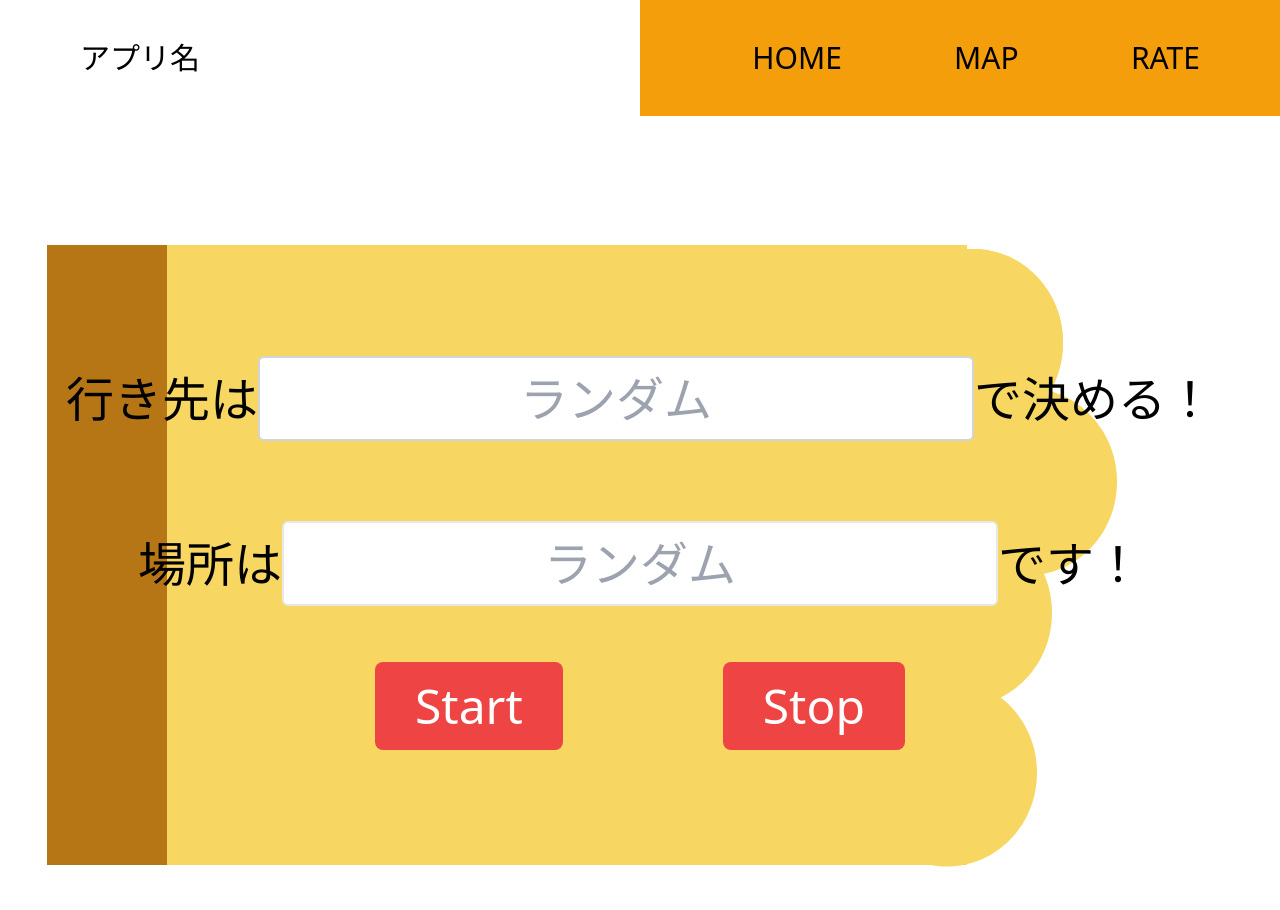
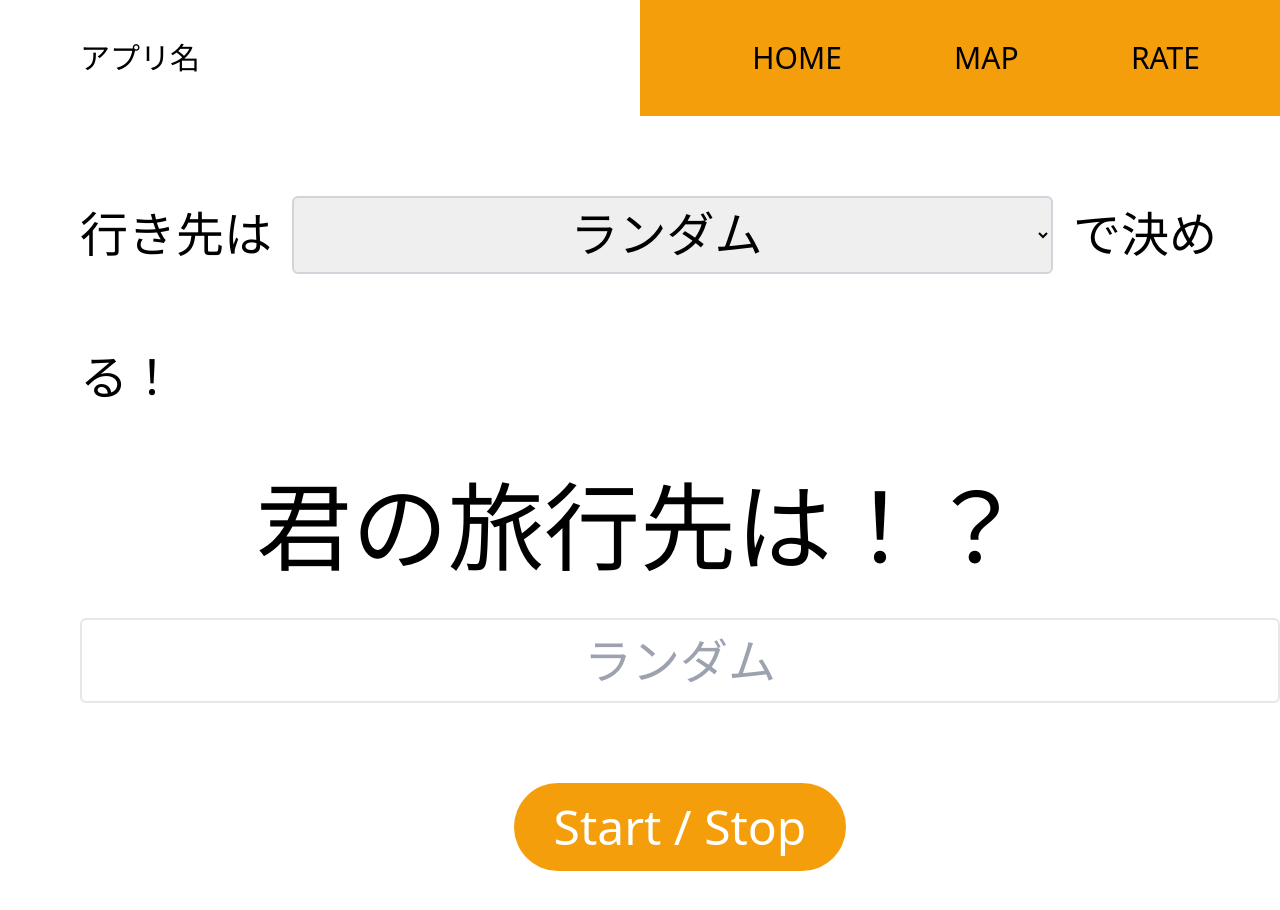
Before and after one commit to ojiro-doi/progate-hato, a React (Create React App) app: page / in a window 1280 px wide. Shown: the top 910 px of the page. Built offline with nearby package versions, Linux system fonts and the light colour scheme.

Commit message:
homepage

```diff
--- a/src/components/Account.jsx
+++ b/src/components/Account.jsx
@@ -16,7 +16,7 @@ const Account = () => {
           type="text"
           value={amount}
           onChange={handleAmountChange}
-          className="border-2 border-gray-300 rounded-md p-2 my-2 flex-grow text-center"
+          className="border-2 border-gray-300 rounded-md p-2 mt-2 my-10 flex-grow text-center"
         >
           <option>¥100,000</option>
           <option>¥200,000</option>
@@ -33,7 +33,7 @@ const Account = () => {
           type="text"
           value={amount}
           onChange={handleAmountChange}
-          className="border-2 border-gray-300 rounded-md p-2 flex-grow
+          className="border-2 border-gray-300 rounded-md p-2 mt-2 mb-10 flex-grow
           text-center"
         >
           <option>1泊</option>
--- a/src/components/InputFormBudget.jsx
+++ b/src/components/InputFormBudget.jsx
@@ -1,6 +1,5 @@
 import React, { useState } from "react";
 import { Link } from "react-router-dom";
-import piza from "./piza.png";
 
 const InputFormBudget = () => {
   const [amount, setAmount] = useState("");
@@ -9,54 +8,39 @@ const InputFormBudget = () => {
     setAmount(event.target.value);
   };
   return (
-    <div className="container flex items-center flex-col">
-      <img src={piza} className="absolute" />
-      <div className="relative">
-        <h1 className="text-5xl text-center mt-60 mb-4 margr">
+    <div className="container">
+      <h1 className="text-5xl font-mono mt-20 ml-20">
         行き先は
         <span>
+          <select
+            type="text"
+            value={amount}
+            onChange={handleAmountChange}
+            className="border-2 border-gray-300 rounded-md p-2 mx-5 mb-20 flex-grow text-center"
+            placeholder="ランダム"
+          >
+            <option>ランダム</option>
+            <option>自分の運命は自分で決めるものだ</option>
+            <option>質問</option>
+          </select>
+        </span>
+        で決める！
+      </h1>
+      <h1 className="text-8xl font-mono mt-20 mb-10 text-center">
+        君の旅行先は！？
+      </h1>
+      <div className="ml-20 mb-10 flex justify-center">
         <input
           type="text"
           value={amount}
           onChange={handleAmountChange}
-              className="border-2 border-gray-300 rounded-md p-2 flex-grow text-center"
+          className="border-2 border-gray-200 text-5xl rounded-md p-2 mx-auto flex-grow text-center"
           placeholder="ランダム"
         />
-          </span>
-          で決める！
-        </h1>
-        {/*<form className="text-center mb-4">
-          <div className="flex justify-between items-center w-64 mx-auto">
-            <input
-              type="text"
-              value={amount}
-              onChange={handleAmountChange}
-              className="border-2 border-gray-300 rounded-md p-2 flex-grow text-center"
-              placeholder="予算を入力してください"
-            />
-            <span>円</span>
       </div>
-  </form>*/}
-        <h1 className="text-5xl text-center mt-20 mb-4 margr">
-          場所は
-          <span>
-            <input
-              type="text"
-              value={amount}
-              onChange={handleAmountChange}
-              className="border-2 border-gray-200 rounded-md p-2 flex-grow text-center"
-              placeholder="ランダム"
-            />
-          </span>
-          です！
-        </h1>
-        <div className="flex justify-center">
-          <div className="bg-red-500 hover:bg-green-700 text-5xl text-white text-center px-10 py-5 mx-20 my-10 inline-block rounded-lg">
-            <button>Start</button>
-          </div>
-          <div className="bg-red-500 hover:bg-green-700 text-5xl text-white text-center px-10 py-5 mx-20 my-10 inline-block rounded-lg">
-            <button>Stop</button>
-          </div>
+      <div className="ml-20 flex justify-center">
+        <div className="bg-amber-500 hover:bg-green-700 text-5xl text-white text-center px-10 py-5 mx-20 my-10 inline-block rounded-full">
+          <button>Start / Stop</button>
         </div>
       </div>
     </div>
--- a/src/pages/Result.js
+++ b/src/pages/Result.js
@@ -5,8 +5,6 @@ import CountryListSelect from "../components/CountryListSelect";
 import axios from "axios";
 import { PresWiki } from "../components/PresWiki";
 import Map from "../components/Map";
-
-
 
 function Result() {
   const [countryName, setCountryName] = useState("");
@@ -45,24 +43,16 @@ function Result() {
   }, []); //初回レンダリング時のみ実行->空の配列を渡す
 
   return (
-
-
-
-
     <div className="compornents">
+      <div></div>
       <CountryListSelect
         countryName={countryName}
         setCountryName={setCountryName}
         setCenter={setCenter}
-        className="countrylistselect"
       />
-      <Map
-        countryName={countryName}
-        center={center}
-        className="map flex w-1/2"
-      />
-      <Youtube videos={videos} className="youtube flex w-1/2" />
-      <PresWiki countryName={countryName} className="prewiki" />
+      <Map countryName={countryName} center={center} />
+      <PresWiki countryName={countryName} />
+      <Youtube videos={videos} />
     </div>
   );
 }
```
Lines whose indentation alone changed are shown as unchanged.
